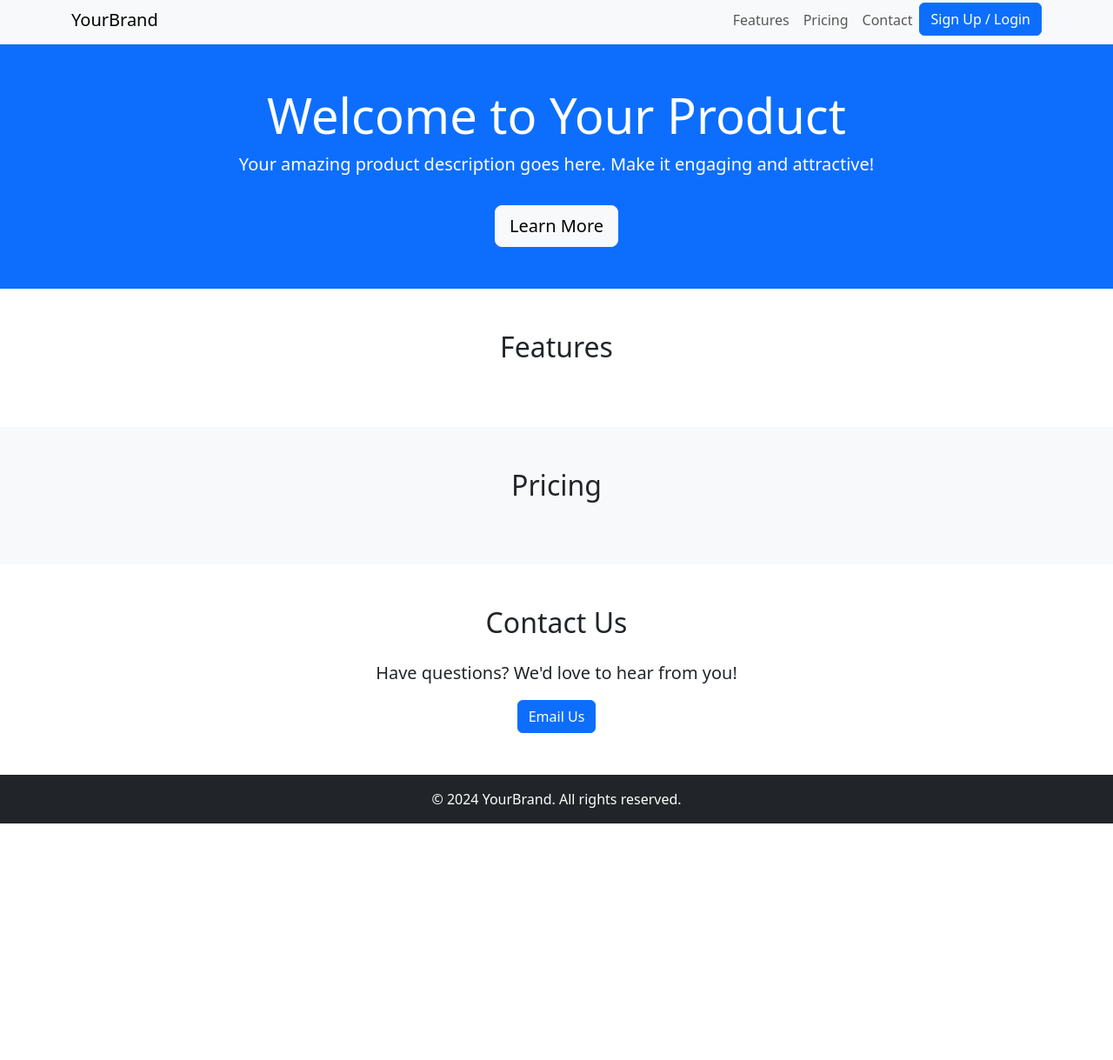
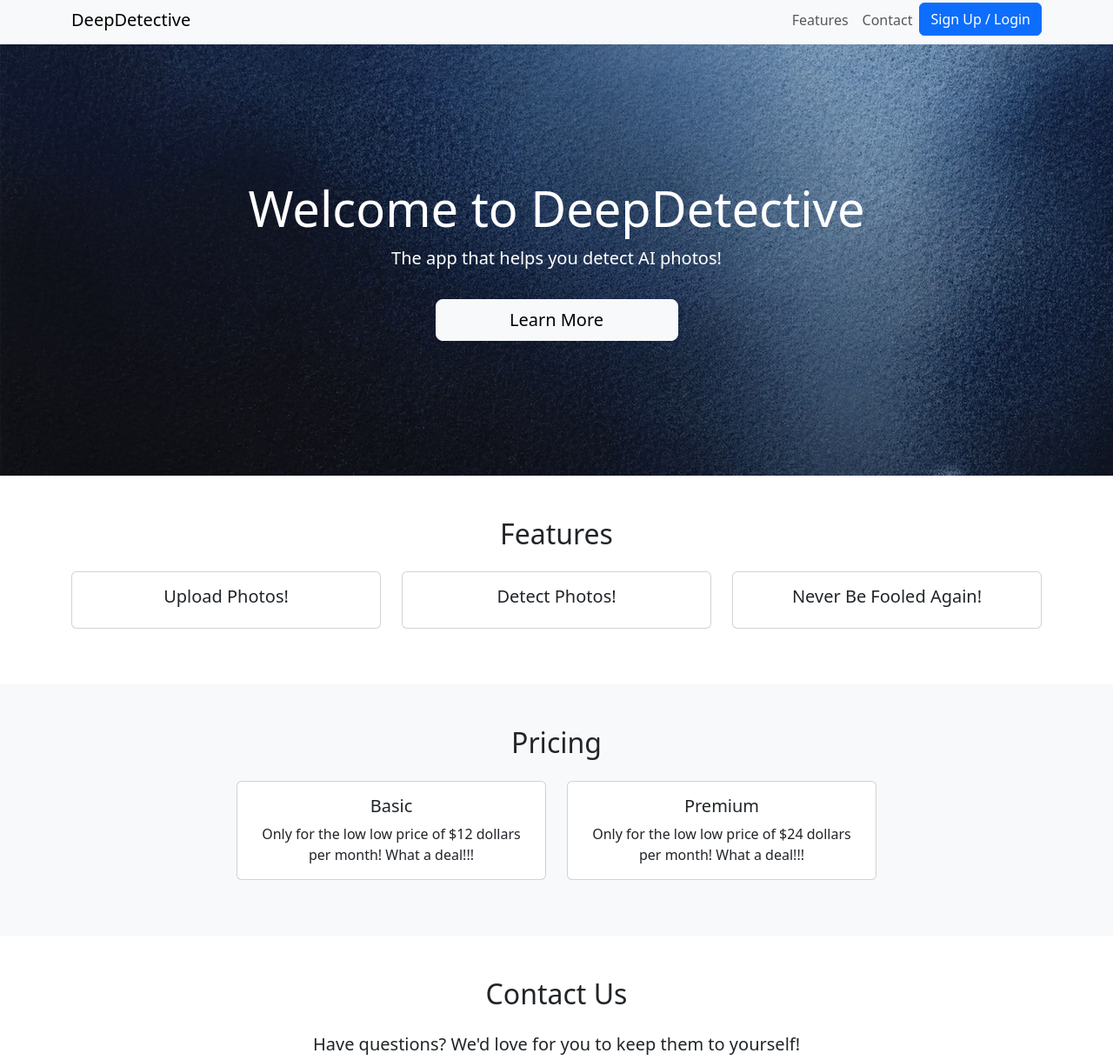
Before and after one commit to nathanb1357/comp4537-project, a website: page client/index.html in a window 1280 px wide. Shown: the part 5-1224 px from the top of the page at 87% size. Before the commit the page ends 952 px from the top, so only its background shows below. Drawn offline with nearby package versions, Linux system fonts and the light colour scheme.

Commit message:
Made the index page look a bit nicer

```diff
--- a/client/index.html
+++ b/client/index.html
@@ -1,5 +1,6 @@
 <!DOCTYPE html>
 <html lang="en">
+
 <head>
   <meta charset="UTF-8">
   <meta name="viewport" content="width=device-width, initial-scale=1.0">
@@ -7,19 +8,20 @@
   <!-- Bootstrap CSS -->
   <link href="https://cdn.jsdelivr.net/npm/bootstrap@5.3.3/dist/css/bootstrap.min.css" rel="stylesheet">
 </head>
+
 <body>
 
   <!-- Navbar -->
   <nav class="navbar navbar-expand-lg navbar-light bg-light">
     <div class="container">
-      <a class="navbar-brand" href="#">YourBrand</a>
-      <button class="navbar-toggler" type="button" data-bs-toggle="collapse" data-bs-target="#navbarNav" aria-controls="navbarNav" aria-expanded="false" aria-label="Toggle navigation">
+      <a class="navbar-brand" href="#">DeepDetective</a>
+      <button class="navbar-toggler" type="button" data-bs-toggle="collapse" data-bs-target="#navbarNav"
+        aria-controls="navbarNav" aria-expanded="false" aria-label="Toggle navigation">
         <span class="navbar-toggler-icon"></span>
       </button>
       <div class="collapse navbar-collapse" id="navbarNav">
         <ul class="navbar-nav ms-auto">
           <li class="nav-item"><a class="nav-link" href="#features">Features</a></li>
-          <li class="nav-item"><a class="nav-link" href="#pricing">Pricing</a></li>
           <li class="nav-item"><a class="nav-link" href="#contact">Contact</a></li>
           <li class="nav-item">
             <button class="btn btn-primary" onclick="window.location.href='register.html'">Sign Up / Login</button>
@@ -30,12 +32,13 @@
   </nav>
 
   <!-- Hero Section -->
-  <section id="home" class="bg-primary text-white text-center py-5">
-    <div class="container">
-      <h1 class="display-4">Welcome to Your Product</h1>
-      <p class="lead">Your amazing product description goes here. Make it engaging and attractive!</p>
-      <a href="#features" class="btn btn-light btn-lg mt-3">Learn More</a>
+  <section id="home" class="bg-primary text-white text-center py-5" style="background-image: url('images/index_main.jpg');">
+    <div class="container vh-75 d-flex flex-column justify-content-center" style="height: 50vh;">
+      <h1 class="display-4">Welcome to DeepDetective</h1>
+      <p class="lead">The app that helps you detect AI photos!</p>
+      <a href="#features" class="btn btn-light btn-lg mt-3 w-25 mx-auto">Learn More</a>
     </div>
+
   </section>
 
   <!-- Features Section -->
@@ -43,6 +46,30 @@
     <div class="container text-center">
       <h2 class="mb-4">Features</h2>
       <!-- Feature cards -->
+      <div class="row justify-content-center">
+        <div class="col-md-4 mb-3">
+          <div class="card h-100">
+            <div class="card-body">
+              <h5 class="card-title">Upload Photos!</h5>
+            </div>
+          </div>
+        </div>
+        <div class="col-md-4 mb-3">
+          <div class="card h-100">
+            <div class="card-body">
+              <h5 class="card-title">Detect Photos!</h5>
+            </div>
+          </div>
+        </div>
+        <div class="col-md-4 mb-3">
+          <div class="card h-100">
+            <div class="card-body">
+              <h5 class="card-title">Never Be Fooled Again!</h5>
+            </div>
+          </div>
+        </div>
+      </div>
+    </div>
     </div>
   </section>
 
@@ -51,21 +78,38 @@
     <div class="container text-center">
       <h2 class="mb-4">Pricing</h2>
       <!-- Pricing cards -->
-    </div>
+      <div class="row justify-content-center">
+        <div class="col-md-4 mb-3">
+          <div class="card h-100">
+            <div class="card-body">
+              <h5 class="card-title">Basic</h5>
+              <p class="card-text">Only for the low low price of $12 dollars per month! What a deal!!!</p>
+            </div>
+          </div>
+        </div>
+        <div class="col-md-4 mb-3">
+          <div class="card h-100">
+            <div class="card-body">
+              <h5 class="card-title">Premium</h5>
+              <p class="card-text">Only for the low low price of $24 dollars per month! What a deal!!!</p>
+            </div>
+          </div>
+        </div>
+      </div>
   </section>
 
   <!-- Contact Section -->
   <section id="contact" class="py-5">
     <div class="container text-center">
       <h2 class="mb-4">Contact Us</h2>
-      <p class="lead">Have questions? We'd love to hear from you!</p>
-      <a href="mailto:info@yourbrand.com" class="btn btn-primary">Email Us</a>
+      <p class="lead">Have questions? We'd love for you to keep them to yourself!</p>
+      <a href="mailto:info@DeepDetective.com" class="btn btn-primary">Email Us</a>
     </div>
   </section>
 
   <!-- Footer -->
   <footer class="bg-dark text-white text-center py-3">
-    <p class="mb-0">&copy; 2024 YourBrand. All rights reserved.</p>
+    <p class="mb-0">&copy; 2024 DeepDetective. All rights reserved.</p>
   </footer>
 
   <script src="js/index.js"></script>
@@ -73,4 +117,5 @@
   <!-- Bootstrap JS -->
   <script type="module" src="https://cdn.jsdelivr.net/npm/bootstrap@5.3.3/dist/js/bootstrap.bundle.min.js"></script>
 </body>
+
 </html>
```
Also changed, not shown: client/images/index_main.jpg (added).
